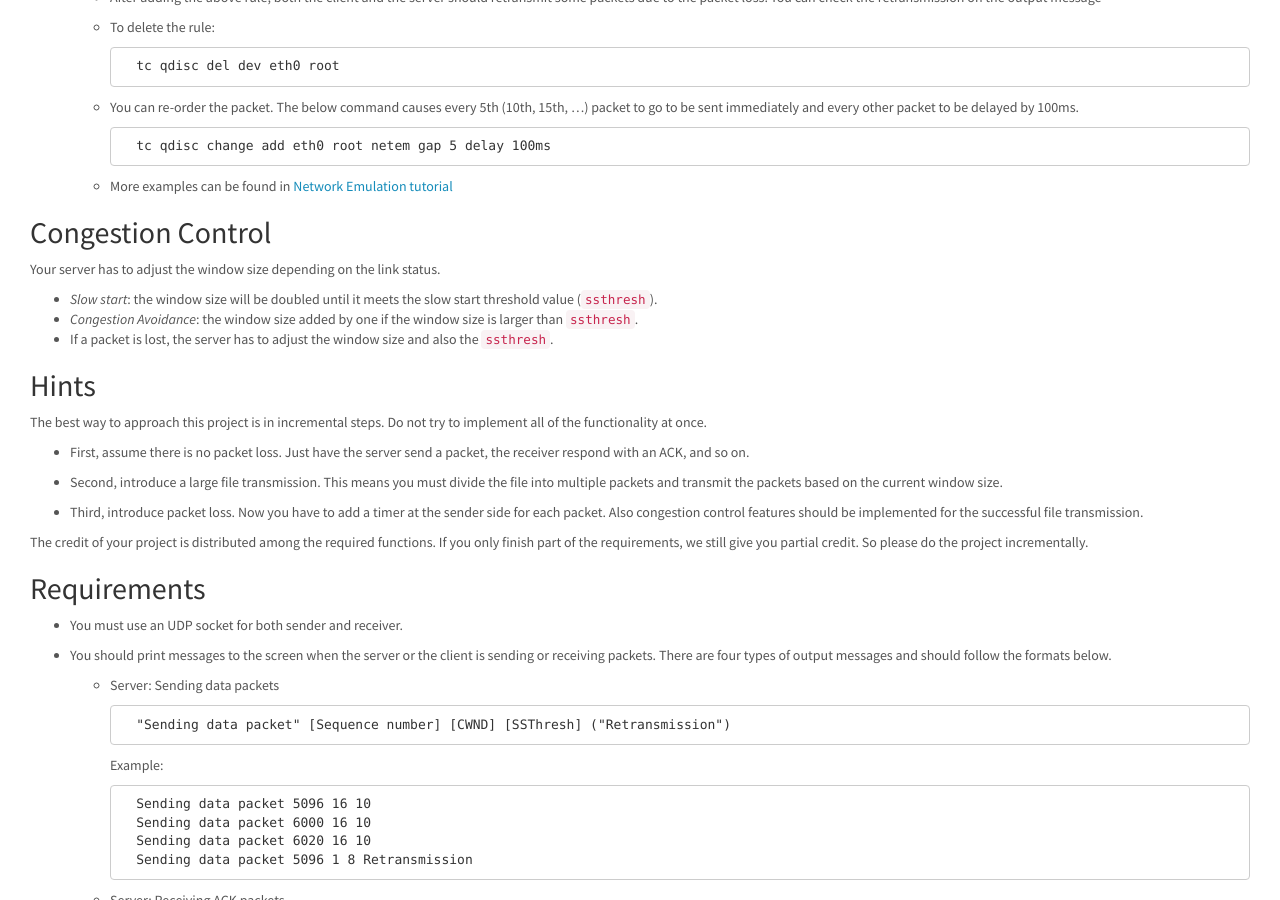
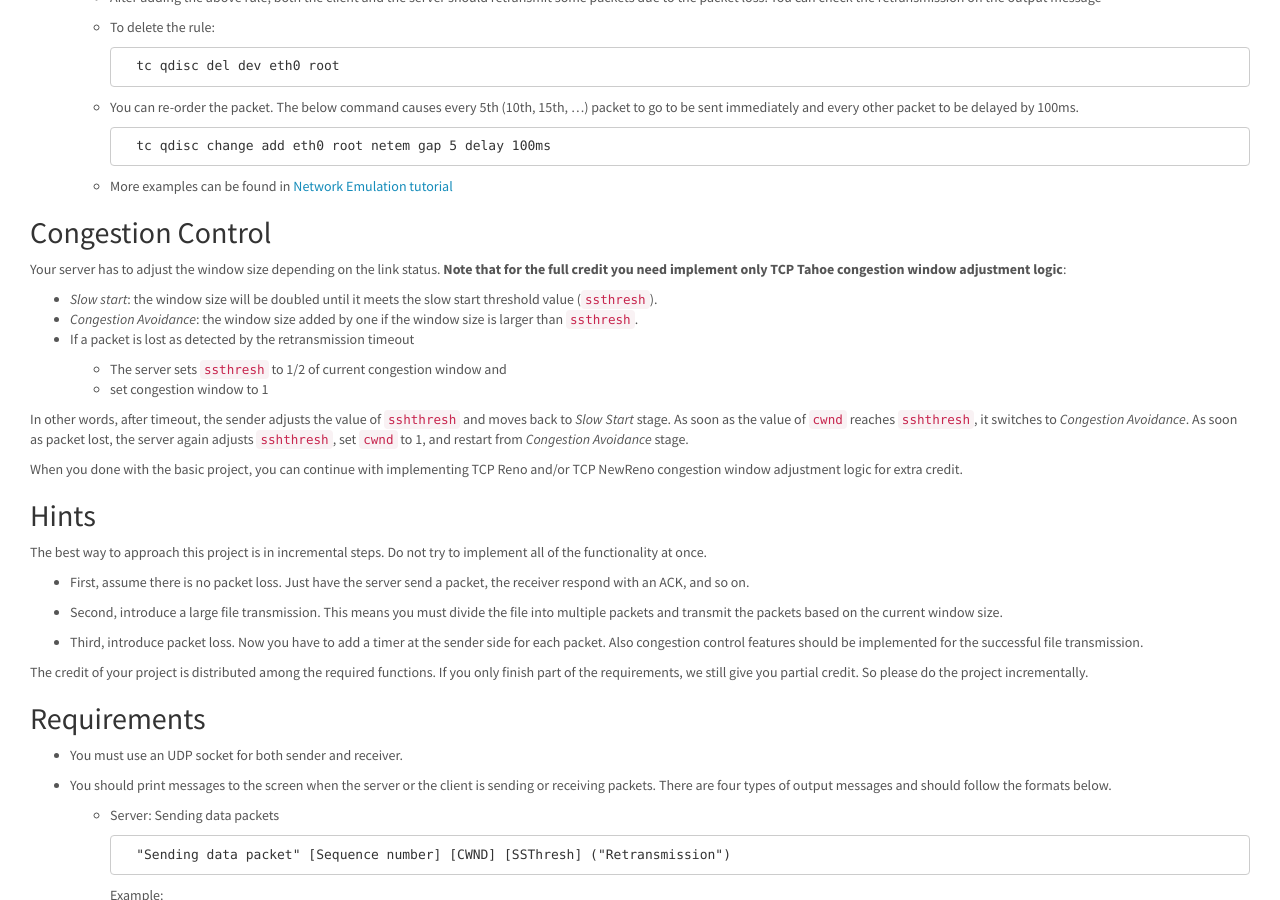
Before and after one commit to cawka/cs118-spring2016, a Jekyll site: the page built from project-2.md, in a window 1280 px wide and 900 px high, scrolled down 1810 px. Built offline with Jekyll 4.4.1, drawn with Linux system fonts in a browser that asks for light colours; some of the changed text lies outside the part shown.

Commit message:
Small update of project 2

```diff
--- a/project-2.md
+++ b/project-2.md
@@ -94,12 +94,18 @@ may be too low to test your program.  Therefore, we are going to emulate packet
 
 ## Congestion Control
 
-Your server has to adjust the window size depending on the link status.
+Your server has to adjust the window size depending on the link status.  **Note that for the full credit you need implement only TCP Tahoe congestion window adjustment logic**:
 
 - *Slow start*: the window size will be doubled until it meets the slow start threshold value (`ssthresh`).
 - *Congestion Avoidance*: the window size added by one if the window size is larger than `ssthresh`.
-- If a packet is lost, the server has to adjust the window size and also the `ssthresh`.
+- If a packet is lost as detected by the retransmission timeout
 
+  * The server sets `ssthresh` to 1/2 of current congestion window and
+  * set congestion window to 1
+
+In other words, after timeout, the sender adjusts the value of `sshthresh` and moves back to *Slow Start* stage.  As soon as the value of `cwnd` reaches `sshthresh`, it switches to *Congestion Avoidance*.  As soon as packet lost, the server again adjusts `sshthresh`, set `cwnd` to 1, and restart from *Congestion Avoidance* stage.
+
+When you done with the basic project, you can continue with implementing TCP Reno and/or TCP NewReno congestion window adjustment logic for extra credit.
 
 ## Hints
 
@@ -192,11 +198,11 @@ are four types of output messages and should follow the formats below.
             |             Window            |          Not Used       |A|S|F|
             +-+-+-+-+-+-+-+-+-+-+-+-+-+-+-+-+-+-+-+-+-+-+-+-+-+-+-+-+-+-+-+-+
 
-    * `Sequence Number` (16 bits): The sequence number of the first data octet in this segment (except when SYN is present). If SYN is present the sequence number is the initial sequence number (ISN) and the first data octet is ISN+1.
+    * `Sequence Number` (16 bits): The sequence number of the first data octet in this packet (except when SYN is present). If SYN is present the sequence number is the initial sequence number (ISN) and the first data octet is ISN+1.
 
     * `Acknowledgement Number` (16 bits): If the ACK control bit is set this field contains the value of the next sequence number the sender of the segment is expecting to receive.  Once a connection is established this is always sent.
 
-    * `Window` (16 bits): The number of data octets beginning with the one indicated in the acknowledgment field which the sender of this segment is willing to accept.
+    * `Window` (16 bits): The number of data octets beginning with the one indicated in the acknowledgment field which the sender of this packet is willing to accept.
 
     * `Not Used` (13 bits): Must be zero.
 
@@ -295,5 +301,8 @@ Your code will then be automatically tested in some testing scenarios. If your c
 You can have:
 
 * 1 extra point if you implement RTT estimation and adaptive RTO, as defined in TCP specification
-* 1 extra point if you implement TCP Reno fast retransmission and recovery
-* 2 extra point if you replace TCP transport in your project-1 with the transport you have implemented in this project
+* 1 extra point if you implement TCP Reno or TCP NewReno fast retransmission and recovery
+* (**Very complicated. Proceed with caution**) 4 extra points if you replace TCP transport in your project-1 with the transport you have implemented in this project, which should involve:
+  - creating a proper socket-like abstraction for your transport
+  - bidirectional data flow (client will need to send request and server will need to send reply)
+  - support for multiple parallel connections
```
